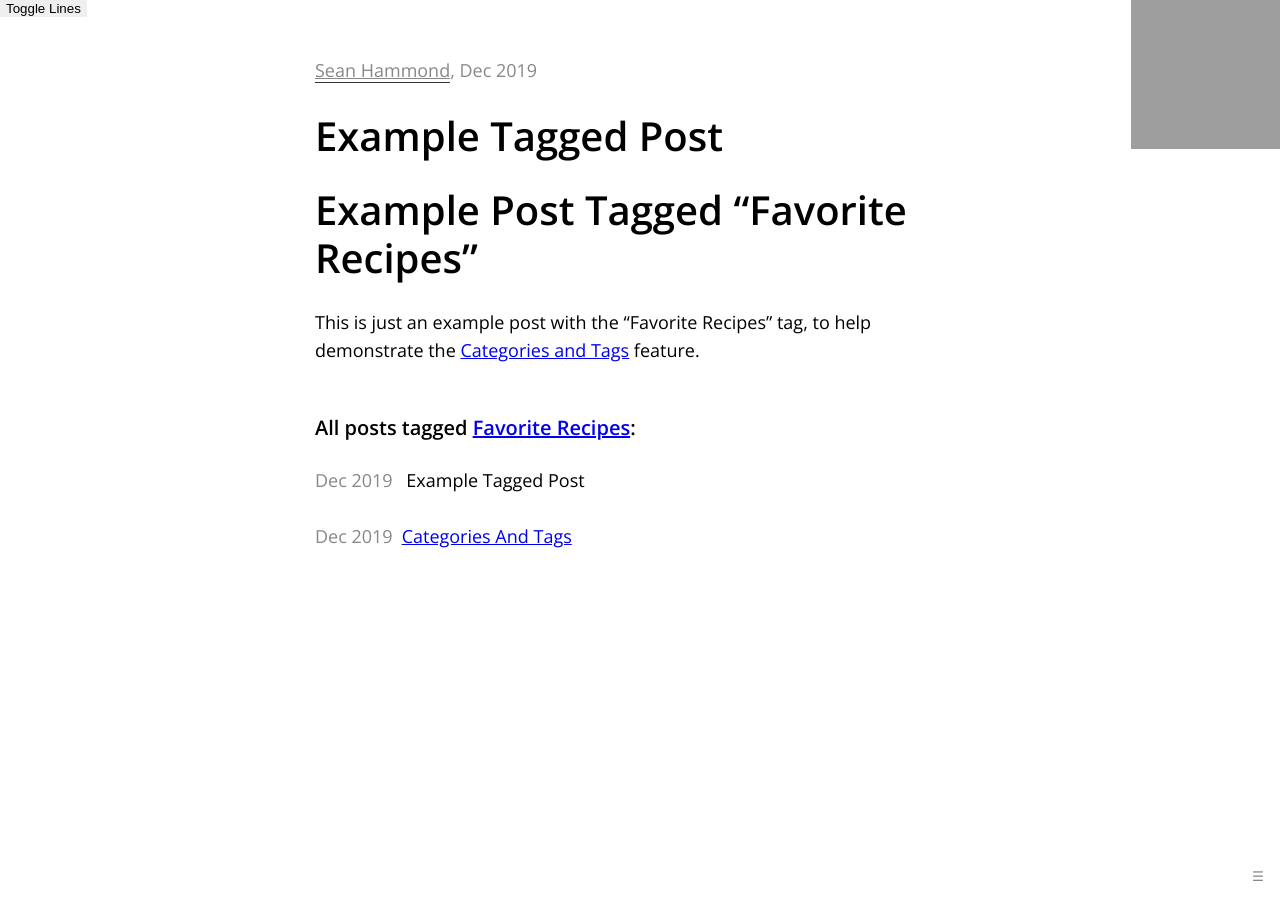
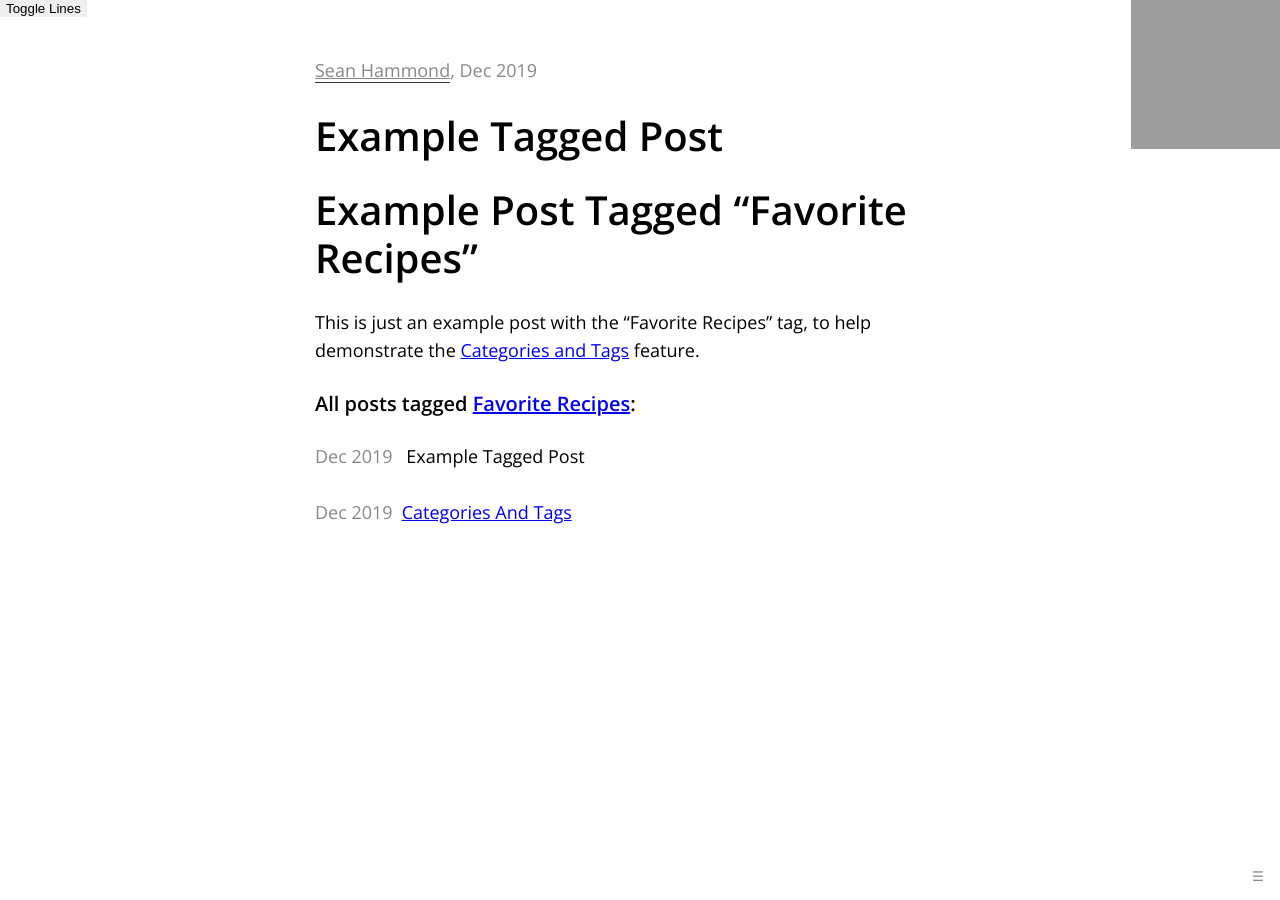
Before and after one commit to seanh/jekyll-theme-oatcake, a Jekyll site: the page built from _posts/2019-12-24-example-tagged-post.md, in a window 1280 px wide. Built offline with Jekyll 4.4.1, drawn with Linux system fonts in a browser that asks for light colours; our own code applies the rules of GitHub Pages for plain Markdown files; comment, search, counter and statistics services are not loaded; grey boxes are pictures that could not be loaded.

Commit message:
Move categories and tags inside the <article>
This results in simpler HTML as you don't have to re-open the
content__outer-container and the inner-container, and it fixes a
vertical rhythm bug.

```diff
--- a/_layouts/page.html
+++ b/_layouts/page.html
@@ -7,10 +7,6 @@ layout: default
       {% include page_header.html %}
       <div class="anchors inner-container">
         {{ content }}
-      </div><!-- inner-container -->
-    </div><!-- content__outer-container -->
-  </article>
-
         {% capture page_meta %}
           {% for category in page.categories %}
             {% if site.categories[category].size > 1 %}
@@ -29,10 +25,9 @@ layout: default
 
         {% assign page_meta = page_meta | strip %}
         {% if page_meta != "" %}
-    <div class="content__outer-container">
-      <div class="inner-container" style="margin-top: 52px;">
           {{ page_meta }}
-      </div>
-    </div>
         {% endif %}
+      </div><!-- inner-container -->
+    </div><!-- content__outer-container -->
+  </article>
 </main>
```
Lines whose indentation alone changed are shown as unchanged.
